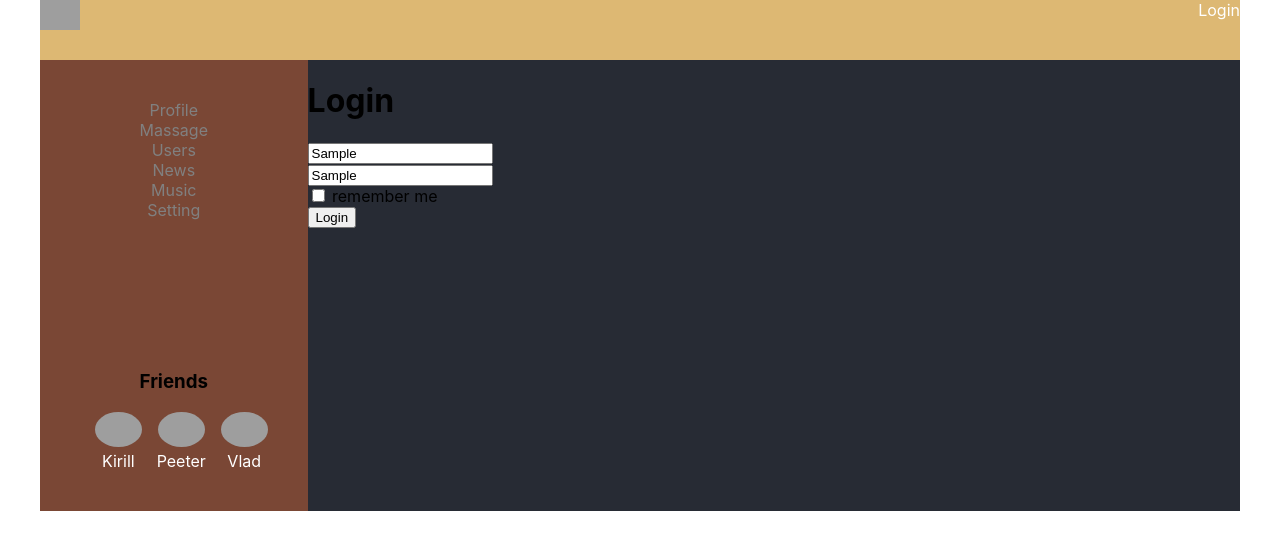
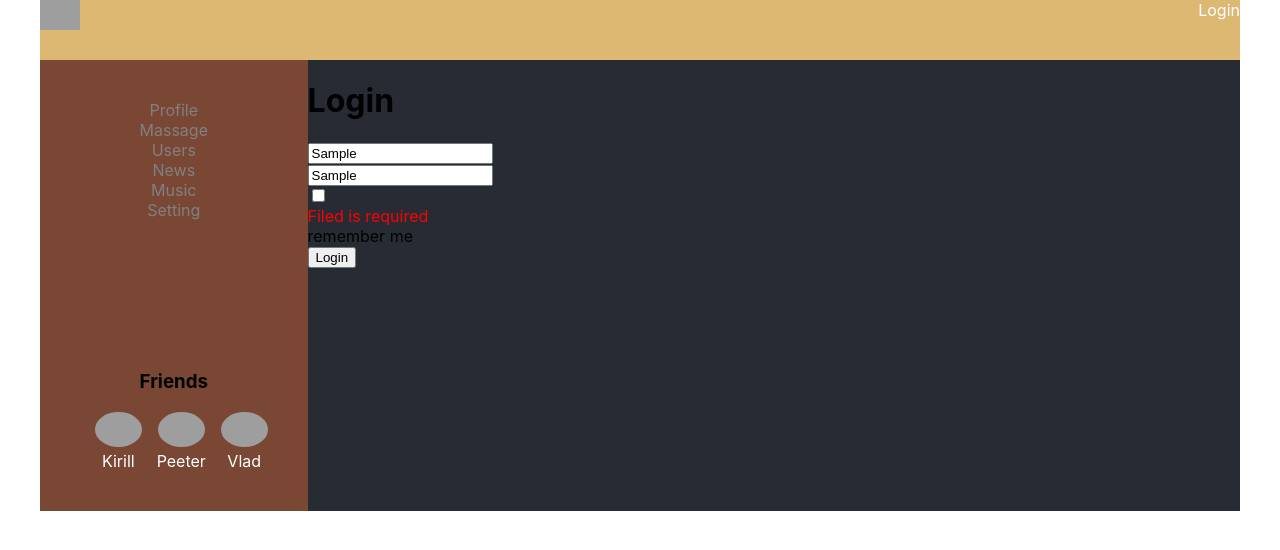
Before and after one commit to Aloxan12/ReactSocialNetwork, a React (Create React App) app: page /login in a window 1280 px wide. Both pictures are taken after typing "Sample", "Sample" into the empty fields and a click on the button "Login". Shown: the top 550 px of the page. Built offline with nearby package versions, Linux system fonts and the light colour scheme; no server answers; grey boxes are pictures that could not be loaded.

Commit message:
add validate form

```diff
--- /dev/null
+++ b/src/components/Common/FormsControls/FormsControls.module.css
@@ -0,0 +1,9 @@
+.formControl.error input,
+.formControl.error textarea
+{
+    border: solid red 3px;
+}
+.formControl.error span
+{
+    color:red;
+}
--- /dev/null
+++ b/src/components/Common/FormsControls/FormsControls.tsx
@@ -0,0 +1,31 @@
+import React from "react";
+import styles from './FormsControls.module.css'
+import {WrappedFieldMetaProps, WrappedFieldProps} from "redux-form";
+
+
+type FormControlPropsType = {
+    meta: WrappedFieldMetaProps
+}
+
+export const FormControl: React.FC<FormControlPropsType> = ({meta:{touched, error}, children})=>{
+
+    const hasError = touched && error;
+
+    return <div className={styles.formControl + ' ' + (hasError ?styles.error : '')}>
+        <div>
+            {children}
+        </div>
+        { hasError && <span>{error}</span>}
+    </div>
+}
+export const Textarea: React.FC<WrappedFieldProps> = (props) => {
+    //const {input, meta, child, ...restProps} = props;
+    const {input, meta, ...restProps} = props;
+    return <FormControl {...props}><textarea {...input} {...restProps} /></FormControl>
+}
+
+export const Input: React.FC<WrappedFieldProps> = (props) => {
+    //const {input, meta, child, ...restProps} = props;
+    const {input, meta, ...restProps} = props;
+    return <FormControl {...props}><input {...input} {...restProps} /></FormControl>
+}
--- /dev/null
+++ b/src/components/Dialogs/AddMessageForm/AddMessageForm.tsx
@@ -0,0 +1,27 @@
+import React from "react";
+import {Field, InjectedFormProps, reduxForm} from "redux-form";
+import {Textarea} from "../../Common/FormsControls/FormsControls";
+import {maxLengthCreator, required} from "../../../redux/util/validators/validators";
+
+export type NewMessageFormValuesType = {
+    newMessageBody: string
+}
+
+const maxLength50 = maxLengthCreator(50)
+const AddMessageForm: React.FC<InjectedFormProps<NewMessageFormValuesType>> = (props) => {
+    return (
+        <form onSubmit={props.handleSubmit}>
+            <div>
+                <Field component={Textarea}
+                       name={'newMessageBody'}
+                       placeholder={'Enter your message'}
+                       validate={[required, maxLength50]}
+                />
+            </div>
+            <div>
+                <button>Send</button>
+            </div>
+        </form>
+    )
+}
+export default reduxForm<NewMessageFormValuesType>({form: 'dialogAddMessageForm'})(AddMessageForm)
--- a/src/components/Dialogs/Dialogs.tsx
+++ b/src/components/Dialogs/Dialogs.tsx
@@ -1,17 +1,16 @@
-import React, {ChangeEvent} from 'react'
+import React from 'react'
 import classes from './Dialogs.module.css'
 import DialogsItem from './DialogsItem/DialogItem'
 import Message from './Message/Message'
 import {DialogsPropsType} from "./DialogsContainer";
-import {Field, InjectedFormProps, reduxForm} from "redux-form";
-
+import AddMessageForm, { NewMessageFormValuesType} from "./AddMessageForm/AddMessageForm";
 
 const Dialogs = (props: DialogsPropsType ) =>{
     let dialogsElements = props.dialogsPage.dialogs.map( d =><DialogsItem id={d.id} name={d.name}  /> )
     let messageElements = props.dialogsPage.messages.map(m => <Message message={m.message} /> )
 
 
-    let addNewMessage = (value: any)=>{
+    let addNewMessage = (value: NewMessageFormValuesType)=>{
         props.addMessage(value.newMessageBody)
     }
     return (
@@ -22,30 +21,11 @@ const Dialogs = (props: DialogsPropsType ) =>{
             <div className={classes.massages}>
                 {messageElements}
                 <div className={classes.addMessage}>
-                    <AddMessageFormRedux onSubmit={addNewMessage} />
-                    {/*<textarea value={props.dialogsPage.newMessage}*/}
-                    {/*          onChange={newTextMessageChange}*/}
-                    {/*></textarea>*/}
-                    {/*<button onClick={addMessage}>AddMessage</button>*/}
+                    <AddMessageForm onSubmit={addNewMessage} />
                 </div>
             </div>
         </div>
     );
 }
 
-type FormDataType = {
-    textarea: string
-}
-
-export const AddMessageForm: React.FC<InjectedFormProps<FormDataType>> = (props)=>{
-    return(
-        <form onSubmit={props.handleSubmit}>
-            <div>
-                <Field component='textarea' name={'newMessageBody'} placeholder={'Enter your message'}/>
-            </div>
-            <div><button>Send</button></div>
-        </form>
-    )
-}
-const AddMessageFormRedux = reduxForm<FormDataType>({form:'dialogAddMessageForm'})(AddMessageForm)
 export default Dialogs;
--- a/src/components/Login/Login.tsx
+++ b/src/components/Login/Login.tsx
@@ -1,5 +1,7 @@
 import React from 'react'
 import {Field, InjectedFormProps, reduxForm} from "redux-form";
+import {Input} from "../Common/FormsControls/FormsControls";
+import {required} from "../../redux/util/validators/validators";
 
 type FormDataType = {
     login: string
@@ -11,13 +13,25 @@ const LoginForm: React.FC<InjectedFormProps<FormDataType>> = (props) => {
     return (
         <form onSubmit={props.handleSubmit}>
             <div>
-                <Field component={'input'} name={'login'} placeholder={'Login'}/>
+                <Field component={Input}
+                       name={'login'}
+                       placeholder={'Login'}
+                       validate={[required]}
+                />
             </div>
             <div>
-                <Field component={'input'} name={'password'} placeholder={'Password'}/>
+                <Field component={Input}
+                       name={'password'}
+                       placeholder={'Password'}
+                       validate={[required]}
+                />
             </div>
             <div>
-                <Field component={'input'} name={'rememberMe'} type={'checkbox'}/> remember me
+                <Field component={Input}
+                       name={'rememberMe'}
+                       type={'checkbox'}
+                       validate={[required]}
+                /> remember me
             </div>
             <div>
                 <button>Login</button>
--- a/src/components/Profile/MyPosts/MyPosts.tsx
+++ b/src/components/Profile/MyPosts/MyPosts.tsx
@@ -1,8 +1,10 @@
-import React, {ChangeEvent} from 'react';
+import React from 'react';
 import classes from "./MyPosts.module.css"
 import Post from './Post';
 import {MyPostsPropsType} from "./MyPostsContainer";
 import {Field, InjectedFormProps, reduxForm} from "redux-form";
+import {maxLengthCreator, required} from "../../../redux/util/validators/validators";
+import {Textarea} from "../../Common/FormsControls/FormsControls";
 
 
 
@@ -41,11 +43,17 @@ type FormDataType = {
     textarea: string
 }
 
+const maxLength30 = maxLengthCreator(30)
+
 export const AddPostForm: React.FC<InjectedFormProps<FormDataType>> = (props)=>{
     return(
         <form onSubmit={props.handleSubmit}>
             <div>
-                <Field component='textarea' name={'newPostBody'} placeholder={'Enter your message'}/>
+                <Field component={Textarea}
+                       name={'newPostBody'}
+                       placeholder={'Enter your message'}
+                       validate={[required, maxLength30]}
+                />
             </div>
             <div><button>Send</button></div>
         </form>
--- /dev/null
+++ b/src/redux/util/validators/validators.ts
@@ -0,0 +1,14 @@
+import React from "react";
+
+export const required = (value: any) =>{
+    if(!!value)return undefined
+
+    return 'Filed is required'
+}
+export const maxLengthCreator =(maxLength:number)=> {
+    return (value: any) =>{
+        if(value && value.length > 30)return `Max length is ${maxLength} symbols`
+
+        return undefined;
+    }
+}
```
